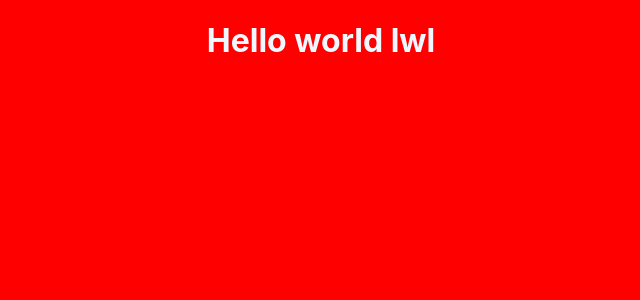
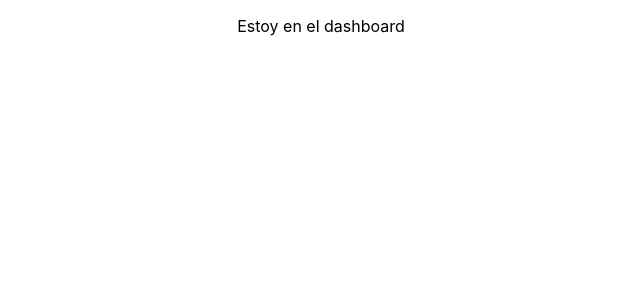
Before and after one commit to Leinad0407/FoodLinkBE, a React (Create React App) app: page / in a window 1280 px wide. Shown: the top 300 px of the page, without its empty margins (319-959 px from the left). Built offline with nearby package versions, Linux system fonts and the light colour scheme.

Commit message:
se agrega ruta

```diff
--- a/src/App.js
+++ b/src/App.js
@@ -7,7 +7,10 @@ import "./App.scss";
 function App() {
   return (
     <div className="App">
-      <h1 className="title">Hello world lwl</h1>
+      <Routes>
+        <Route path="/" element={<p>Estoy en el dashboard</p>} />
+        <Route path="about" element={<p>Estoy en about</p>} />
+      </Routes>
     </div>
   );
 }
--- a/src/App.scss
+++ b/src/App.scss
@@ -1,5 +1,7 @@
 .App {
   text-align: center;
+  width: 100%;
+  height: 100%;
 }
 
 .App-logo {
--- a/src/index.js
+++ b/src/index.js
@@ -1,7 +1,7 @@
 import React from "react";
 import ReactDOM from "react-dom/client";
 import { BrowserRouter } from "react-router-dom";
-import "./index.css";
+import "./index.scss";
 import App from "./App";
 import reportWebVitals from "./reportWebVitals";
 
--- a/src/sass/styles.scss
+++ b/src/sass/styles.scss
@@ -1,5 +1,5 @@
 body{
- background-color: red;
+ background-color: white;
 }
 
 .title{
```
Also changed, not shown: src/index.scss (renamed from src/index.css).
